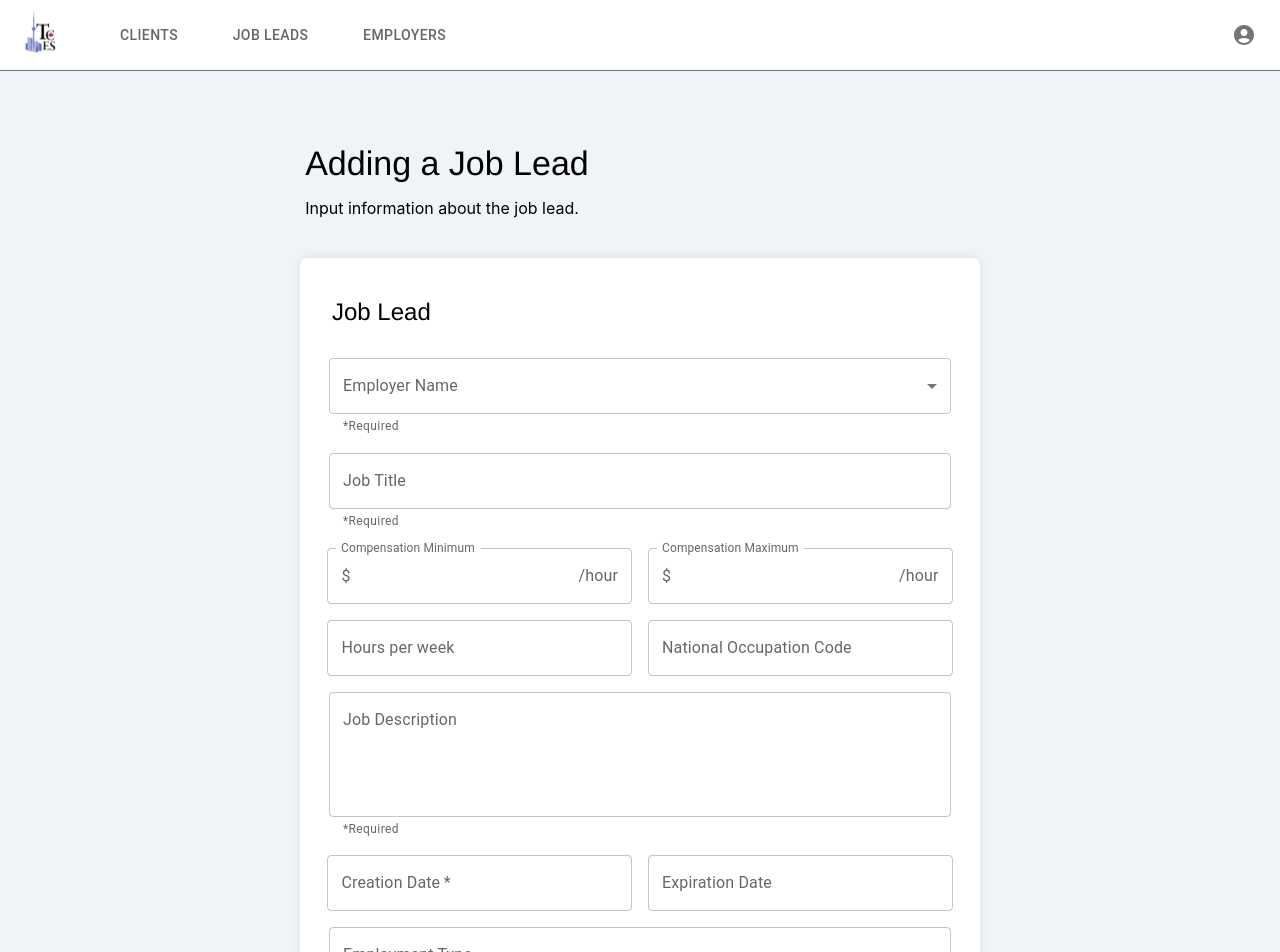
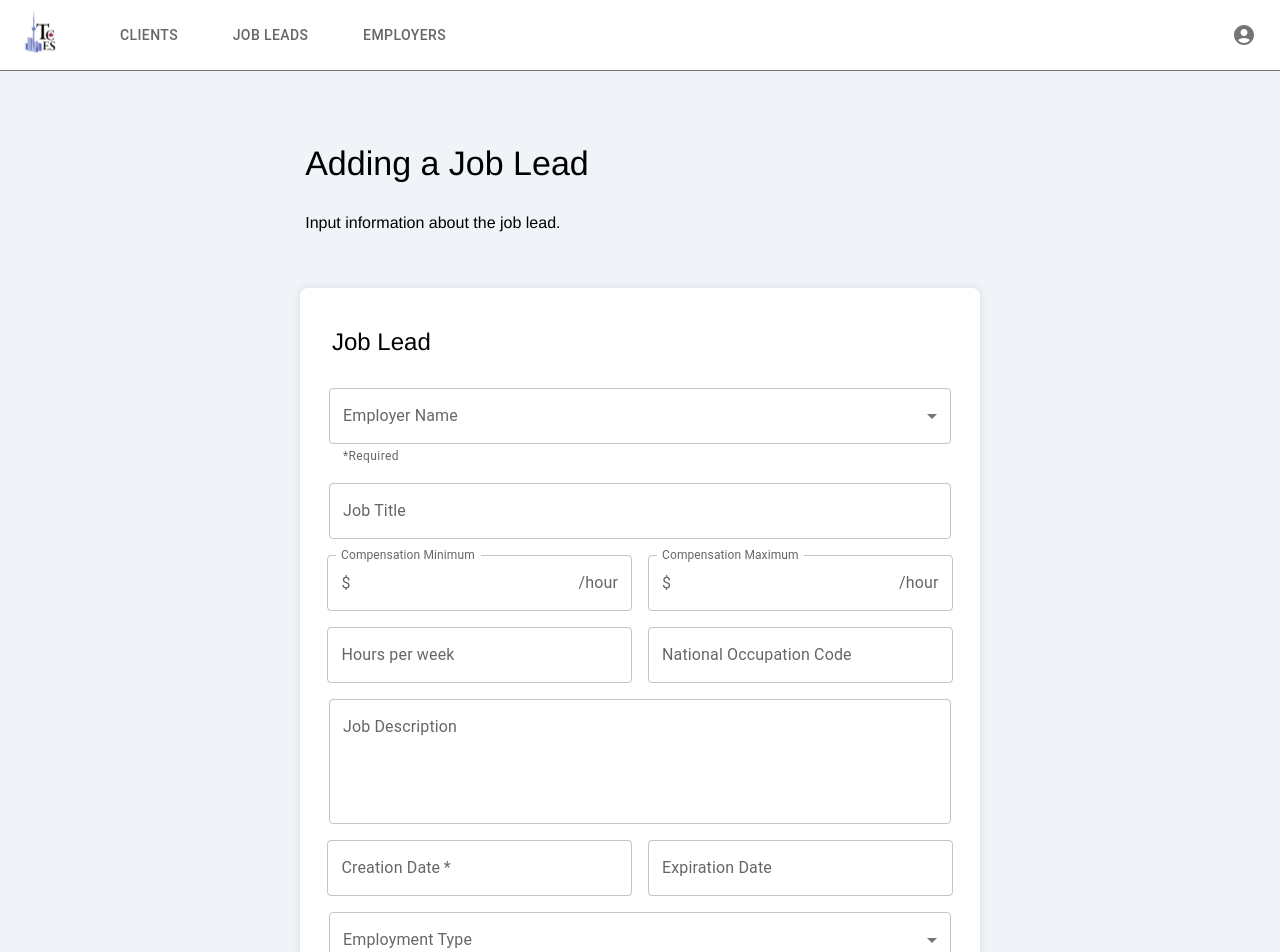
Before and after one commit to uoftblueprint/tces, a React (Create React App) app in the folder client/: page / in a window 1280 px wide. Shown: the top 952 px of the page. Built offline with nearby package versions, Linux system fonts and the light colour scheme.

Commit message:
TCES-28 Modified input field ids

```diff
--- a/client/src/components/add-job-lead-component/index.jsx
+++ b/client/src/components/add-job-lead-component/index.jsx
@@ -112,10 +112,10 @@ function AddJobLead() {
             <Select
               sx={{ textAlign: "left" }}
               labelId="nameLabel"
-              id="employer"
+              id={`employer${lead.id}`}
               value={lead.employer}
               label="Employer Name"
-              helperText="*Required"
+              helpertext="*Required"
               onChange={(e) =>
                 handleInputChange(e.target.value, lead.id, "employer")
               }
@@ -129,20 +129,20 @@ function AddJobLead() {
           <TextField
             fullWidth
             sx={{ m: 1, width: "96%" }}
-            id="title"
+            id={`title${lead.id}`}
             value={lead.title}
             onChange={(e) =>
               handleInputChange(e.target.value, lead.id, "title")
             }
             label="Job Title"
-            helperText="*Required"
+            helpertext="*Required"
           />
           <FormControl fullWidth sx={{ m: 1, width: "47%" }}>
-            <InputLabel htmlFor="minCompensation">
+            <InputLabel id="minCompensationLabel">
               Compensation Minimum
             </InputLabel>
             <OutlinedInput
-              id="minCompensation"
+              id={`minCompensation${lead.id}`}
               startAdornment={
                 <InputAdornment position="start">$</InputAdornment>
               }
@@ -157,11 +157,11 @@ function AddJobLead() {
             />
           </FormControl>
           <FormControl fullWidth sx={{ m: 1, width: "47%" }}>
-            <InputLabel htmlFor="maxCompensation">
+            <InputLabel id="maxCompensationLabel">
               Compensation Maximum
             </InputLabel>
             <OutlinedInput
-              id="maxCompensation"
+              id={`maxCompensation${lead.id}`}
               startAdornment={
                 <InputAdornment position="start">$</InputAdornment>
               }
@@ -178,7 +178,7 @@ function AddJobLead() {
           <TextField
             fullWidth
             sx={{ m: 1, width: "47%" }}
-            id="hoursPerWeek"
+            id={`hoursPerWeek${lead.id}`}
             label="Hours per week"
             variant="outlined"
             value={lead.hoursPerWeek}
@@ -189,7 +189,7 @@ function AddJobLead() {
           <TextField
             fullWidth
             sx={{ m: 1, width: "47%" }}
-            id="nationalOC"
+            id={`nationalOC${lead.id}`}
             label="National Occupation Code"
             variant="outlined"
             value={lead.nationalOC}
@@ -200,12 +200,12 @@ function AddJobLead() {
           <TextField
             fullWidth
             sx={{ m: 1, width: "96%" }}
-            id="description"
+            id={`description${lead.id}`}
             label="Job Description"
             multiline
             rows={4}
             value={lead.description}
-            helperText="*Required"
+            helpertext="*Required"
             onChange={(e) =>
               handleInputChange(e.target.value, lead.id, "description")
             }
@@ -213,7 +213,7 @@ function AddJobLead() {
           <LocalizationProvider dateAdapter={AdapterDayjs}>
             <DatePicker
               label="Creation Date"
-              id="creationDate"
+              id={`creationDate${lead.id}`}
               fullWidth
               sx={{ m: 1, width: "47%" }}
               slotProps={{
@@ -228,7 +228,7 @@ function AddJobLead() {
           <LocalizationProvider dateAdapter={AdapterDayjs}>
             <DatePicker
               label="Expiration Date"
-              id="expirationDate"
+              id={`expirationDate${lead.id}`}
               fullWidth
               sx={{ m: 1, width: "47%" }}
               value={lead.expirationDate}
@@ -240,7 +240,7 @@ function AddJobLead() {
             <Select
               sx={{ textAlign: "left" }}
               labelId="typeLabel"
-              id="employmentType"
+              id={`exmploymentType${lead.id}`}
               value={lead.employmentType}
               label="Employment Type"
               onChange={(e) =>
--- a/client/src/components/add-job-lead-component/index.styles.jsx
+++ b/client/src/components/add-job-lead-component/index.styles.jsx
@@ -46,7 +46,7 @@ const H1 = styled.h1`
   margin-bottom: -15px;
 `;
 
-const Body = styled.body`
+const Body = styled.p`
   font-size: 16px;
   font-weight: 400;
   align-self: flex-start;
```
Also changed, not shown: client/src/components/create-user-component/create-user-component.jsx (+4 -4 lines), client/src/components/edit-user-component/edit-user-component.jsx (+4 -4 lines).
